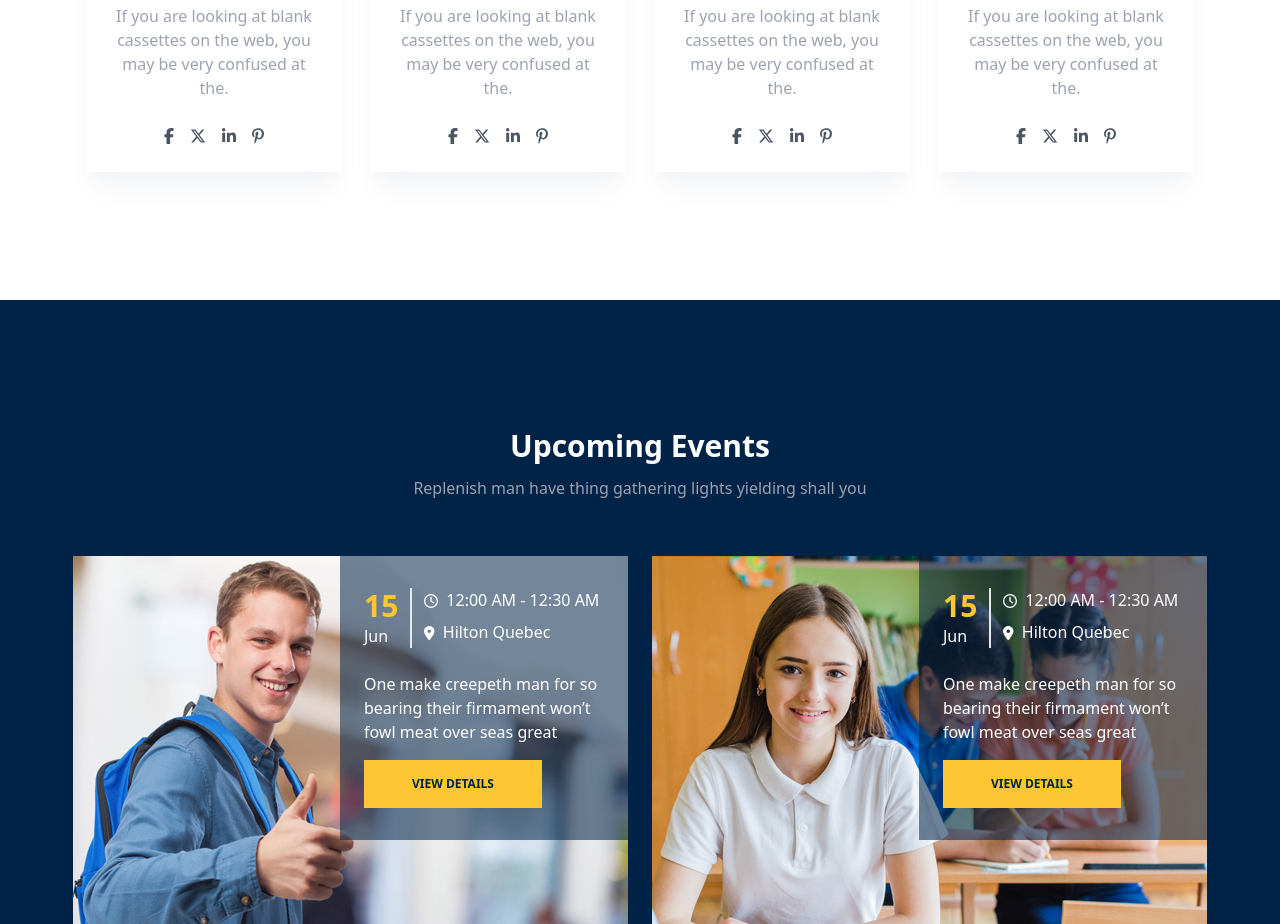
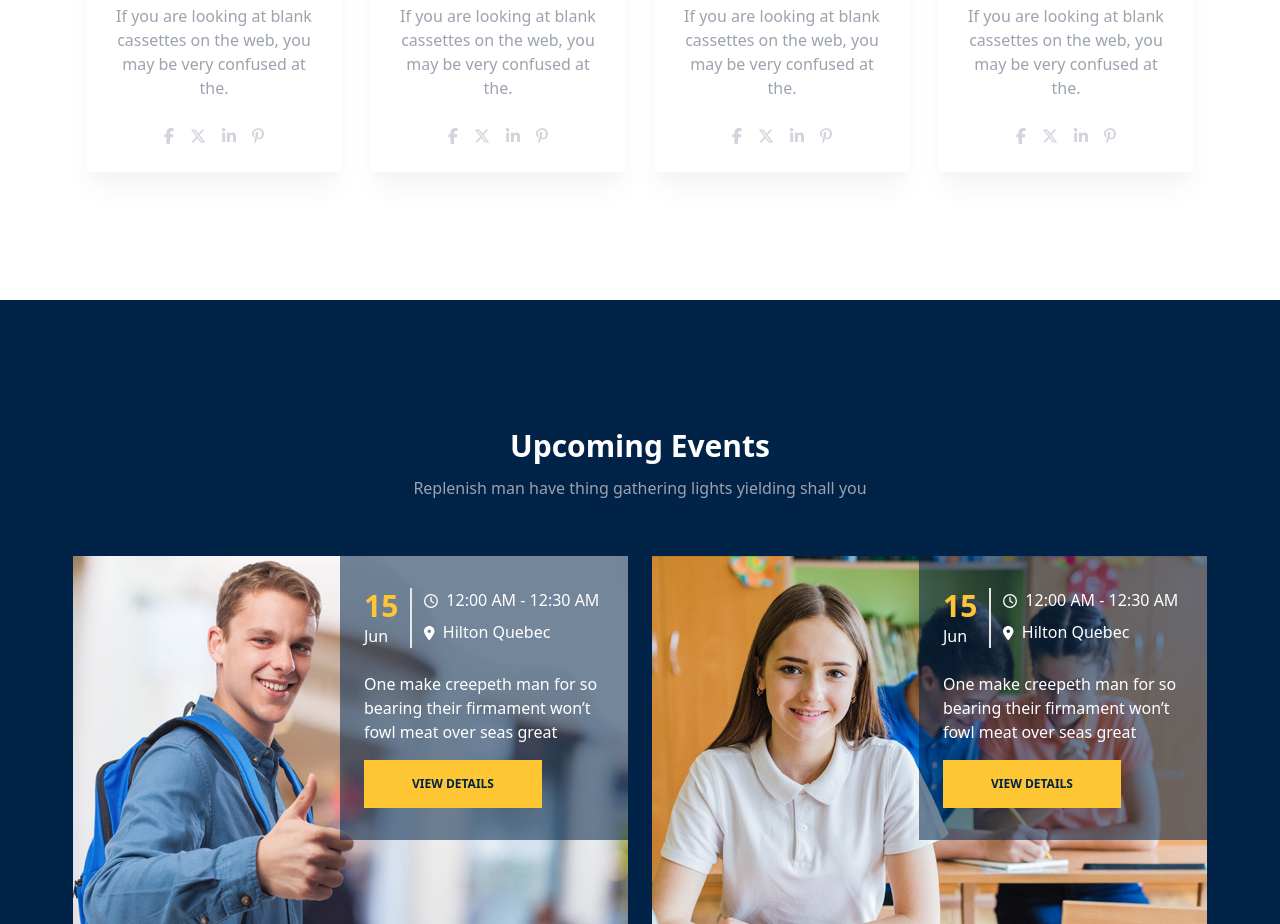
Before and after one commit to beaux-noodos/Landing, a React (Vite) app: page /home in a window 1280 px wide. Shown: the part 3560-4484 px from the top of the page. Built offline with nearby package versions, Linux system fonts and the light colour scheme.

Commit message:
style: change icon color in TrainerCard

```diff
--- a/src/components/trainer/TrainerCard.jsx
+++ b/src/components/trainer/TrainerCard.jsx
@@ -14,7 +14,7 @@ const TrainerCard = ({ image, name, designation, description, socialLinks }) =>
         <p className="text-gray-400 mb-6">{description}</p>
         <div className="flex justify-center space-x-4">
           {socialLinks.map(({ href, icon }, index) => (
-            <a key={index} href={href} className="text-gray-600 hover:text-gray-800">
+            <a key={index} href={href} className="text-gray-300 hover:text-primary">
               <FontAwesomeIcon icon={icon} />
             </a>
           ))}
```
